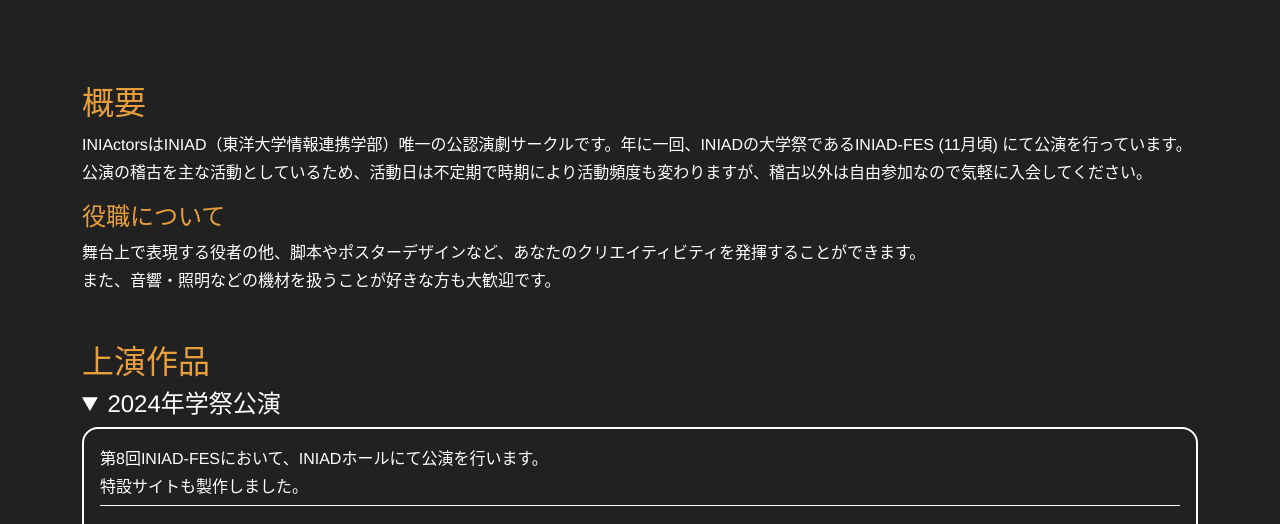
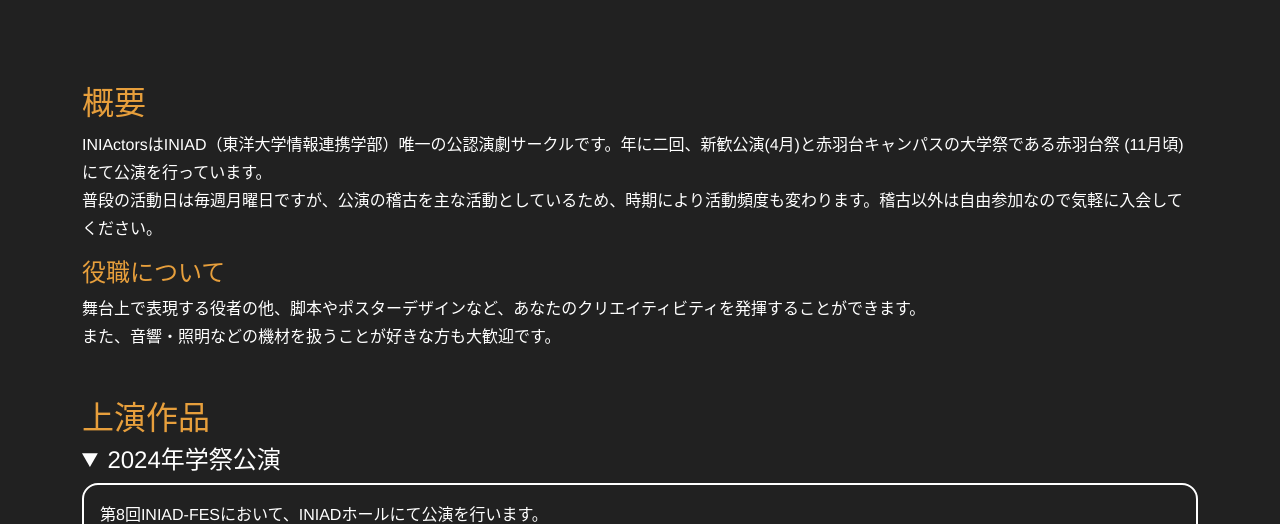
Before and after one commit to iniactors/iniactors.github.io, a website built with Vite: page src/index.html in a window 1280 px wide. Shown: the part 880-1404 px from the top of the page. Built offline with nearby package versions, Linux system fonts and the light colour scheme; a web font is replaced by a local one.

Commit message:
ホームページ　概要文の更新

```diff
--- a/src/index.html
+++ b/src/index.html
@@ -181,9 +181,9 @@
       <section class="mb-5">
         <h2 id="about">概要</h2>
         <p class="mb-3">
-          INIActorsはINIAD（東洋大学情報連携学部）唯一の公認演劇サークルです。年に一回、INIADの大学祭であるINIAD-FES
+          INIActorsはINIAD（東洋大学情報連携学部）唯一の公認演劇サークルです。年に二回、新歓公演(4月)と赤羽台キャンパスの大学祭である赤羽台祭
           (11月頃) にて公演を行っています。<br />
-          公演の稽古を主な活動としているため、活動日は不定期で時期により活動頻度も変わりますが、稽古以外は自由参加なので気軽に入会してください。
+          普段の活動日は毎週月曜日ですが、公演の稽古を主な活動としているため、時期により活動頻度も変わります。稽古以外は自由参加なので気軽に入会してください。
         </p>
         <h3 class="h4">役職について</h3>
         <p>
```
